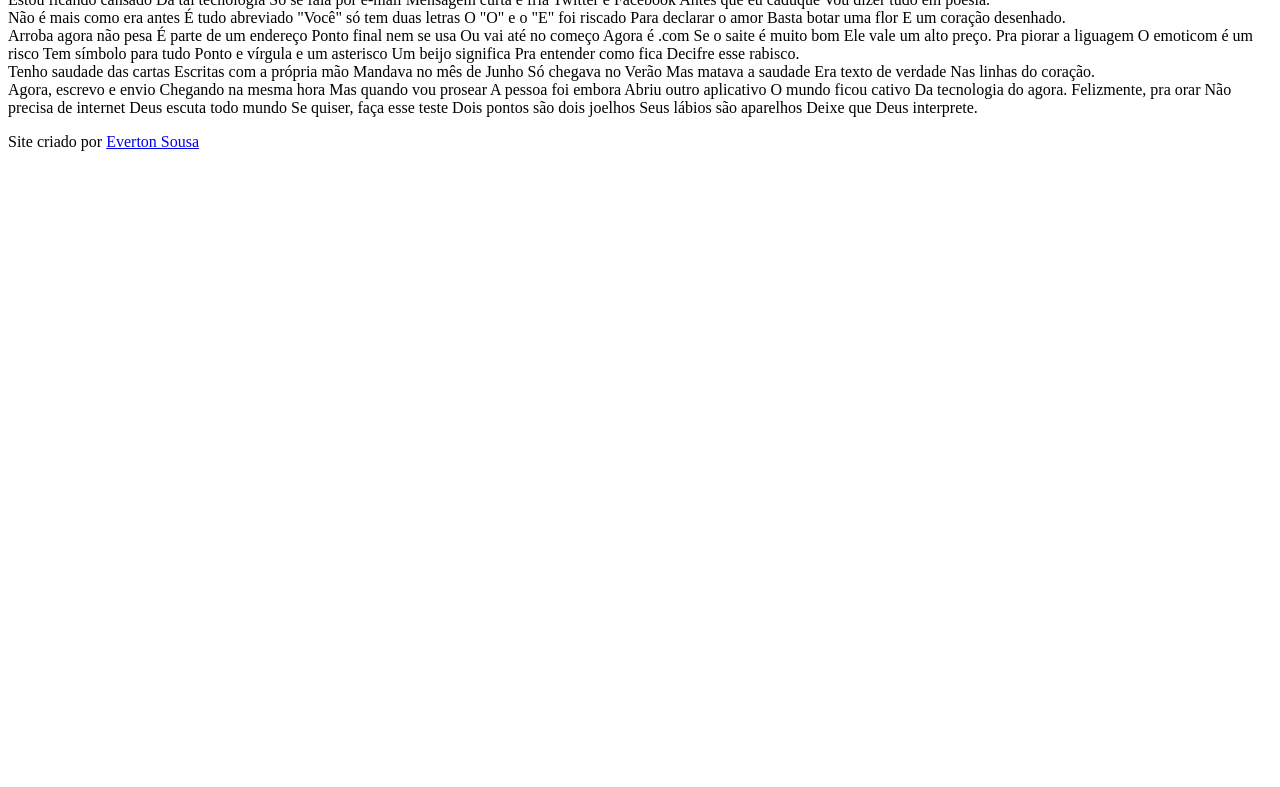
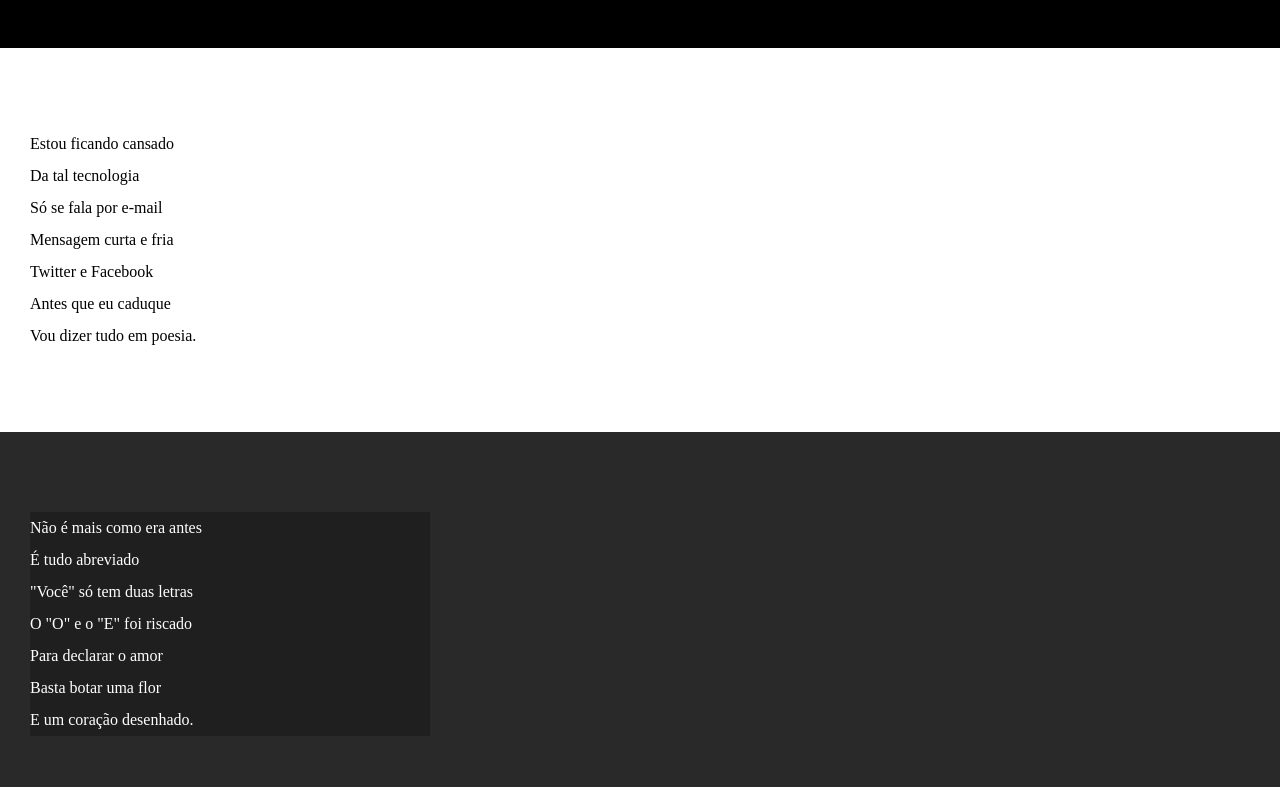
Before and after one commit to EvertonsSousa/html-css, a plain HTML site: page desafios/desafio12/index.html in a window 1280 px wide. Shown: the part 107-894 px from the top of the page. Before the commit the page ends 800 px from the top, so only its background shows below. Drawn offline with Linux system fonts and the light colour scheme.

Commit message:
atualizei os estilos

```diff
--- a/desafios/desafio12/index.html
+++ b/desafios/desafio12/index.html
@@ -4,85 +4,92 @@
     <meta charset="UTF-8">
     <meta name="viewport" content="width=device-width, initial-scale=1.0">
     <title>Cordel Moderno</title>
+    <link rel="stylesheet" href="style.css">
 </head>
 <body>
     <header>
         <h1>Cordel Moderno</h1>
-        Por<a href="https://www.recantodasletras.com.br/poesias/3186743" target="_blank"> Milton Duarte</a>
+        <p>Por<a href="https://www.recantodasletras.com.br/poesias/3186743" target="_blank"> Milton Duarte</a></p>
     </header>
 
-    <section>
-        Estou ficando cansado
-        Da tal tecnologia
-        Só se fala por e-mail
-        Mensagem curta e fria
-        Twitter e Facebook
-        Antes que eu caduque
-        Vou dizer tudo em poesia.
+    <section class="normal">
+        <p>
+            Estou ficando cansado <br>
+            Da tal tecnologia <br>
+            Só se fala por e-mail <br>
+            Mensagem curta e fria <br>
+            Twitter e Facebook <br>
+            Antes que eu caduque <br>
+            Vou dizer tudo em poesia. <br>
+        </p>
     </section>
 
-
-
-    <section>
-        Não é mais como era antes
-        É tudo abreviado
-        "Você" só tem duas letras
-        O "O" e o "E" foi riscado
-        Para declarar o amor
-        Basta botar uma flor
-        E um coração desenhado.
-
+    <section class="imagem">
+        <p>
+            Não é mais como era antes <br>
+            É tudo abreviado <br>
+            "Você" só tem duas letras <br>
+            O "O" e o "E" foi riscado <br>
+            Para declarar o amor <br>
+            Basta botar uma flor <br>
+            E um coração desenhado. <br>
+        </p>
     </section>
 
+    <section class="normal">
+        <p>
+            Arroba agora não pesa <br>
+            É parte de um endereço <br>
+            Ponto final nem se usa <br>
+            Ou vai até no começo <br>
+            Agora é .com <br>
+            Se o saite é muito bom <br>
+            Ele vale um alto preço. <br>
+        </p>
 
-    <section>
-        Arroba agora não pesa
-        É parte de um endereço
-        Ponto final nem se usa
-        Ou vai até no começo
-        Agora é .com
-        Se o saite é muito bom
-        Ele vale um alto preço.
-
-        Pra piorar a liguagem
-        O emoticom é um risco
-        Tem símbolo para tudo
-        Ponto e vírgula e um asterisco
-        Um beijo significa
-        Pra entender como fica
-        Decifre esse rabisco.
+        <p>
+            Pra piorar a liguagem <br>
+            O emoticom é um risco <br>
+            Tem símbolo para tudo <br>
+            Ponto e vírgula e um asterisco <br>
+            Um beijo significa <br>
+            Pra entender como fica <br>
+            Decifre esse rabisco. <br>
+        </p>
     </section>
 
-
-
-    <section>
-        Tenho saudade das cartas
-        Escritas com a própria mão
-        Mandava no mês de Junho
-        Só chegava no Verão
-        Mas matava a saudade
-        Era texto de verdade
-        Nas linhas do coração.
+    <section class="imagem">
+        <p>
+            Tenho saudade das cartas <br>
+            Escritas com a própria mão <br>
+            Mandava no mês de Junho <br>
+            Só chegava no Verão <br>
+            Mas matava a saudade <br>
+            Era texto de verdade <br>
+            Nas linhas do coração. <br>
+        </p>
     </section>
 
+    <section class="normal">
+        <p>
+            Agora, escrevo e envio <br>
+            Chegando na mesma hora <br>
+            Mas quando vou prosear <br>
+            A pessoa foi embora <br>
+            Abriu outro aplicativo <br>
+            O mundo ficou cativo <br>
+            Da tecnologia do agora. <br>
+        </p>
 
-
-    <section>
-        Agora, escrevo e envio
-        Chegando na mesma hora
-        Mas quando vou prosear
-        A pessoa foi embora
-        Abriu outro aplicativo
-        O mundo ficou cativo
-        Da tecnologia do agora.
-
-        Felizmente, pra orar
-        Não precisa de internet
-        Deus escuta todo mundo
-        Se quiser, faça esse teste
-        Dois pontos são dois joelhos
-        Seus lábios são aparelhos
-        Deixe que Deus interprete.
+        <p>
+            Felizmente, pra orar <br>
+            Não precisa de internet <br>
+            Deus escuta todo mundo <br>
+            Se quiser, faça esse teste <br>
+            Dois pontos são dois joelho <br>s
+            Seus lábios são aparelhos <br>
+            Deixe que Deus interprete. <br>
+        </p>
     </section>
 
     <footer>
--- /dev/null
+++ b/desafios/desafio12/style.css
@@ -0,0 +1,65 @@
+@charset "UTF-8";
+
+*{
+    margin: 0;
+    padding: 0;
+}
+
+html, body{
+    min-height: 100vh;
+    background-color: darkgray;
+}
+
+header{
+    background-color: black;
+    color: white;
+    text-align: center;
+}
+
+header>h1{
+    padding-top: 50px;
+    font-variant: small-caps;
+}
+
+header>p{
+    padding-bottom: 50px;
+}
+
+a{
+    color: white;
+    text-decoration: none;
+    font-weight: bolder;
+}
+
+a:hover{
+    text-decoration: underline;
+}
+
+section{
+    padding-top: 10vh;
+    padding-bottom: 10vh;
+    line-height: 2em;
+    padding-left: 30px;
+}
+
+.normal{
+    background-color: white;
+    color: black;
+}
+
+.imagem{
+    background-color: rgb(42, 41, 41);
+    color: white;
+}
+
+footer{
+    background-color: black;
+    text-align: center;
+    color: white;
+    padding: 10px;
+}
+.imagem > p{
+    width: 400px;
+    background-color: rgba(3, 3, 3, 0.248);
+    color: white;
+}
```
